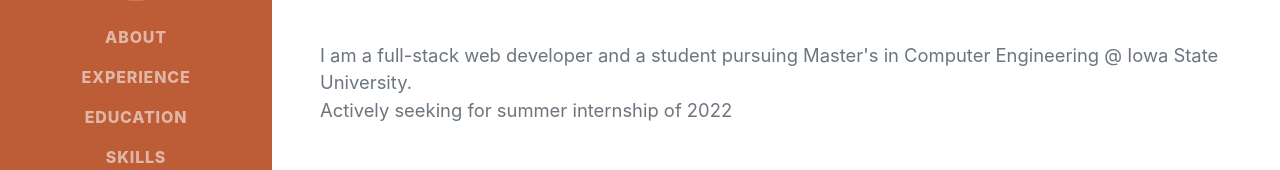
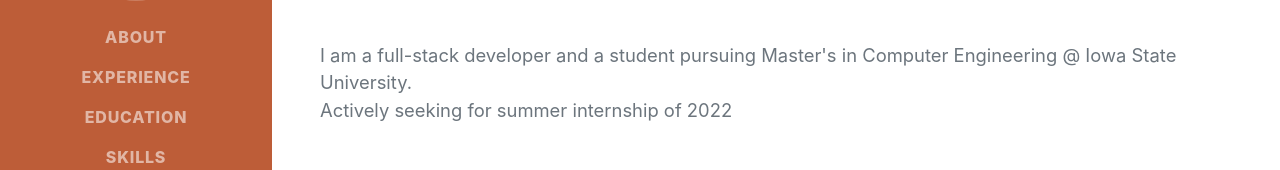
Before and after one commit to lohithreddyk/Resume, a plain HTML site: page index.html in a window 1280 px wide. Shown: the part 355-525 px from the top of the page. Drawn offline with nearby package versions, Linux system fonts and the light colour scheme; a web font is replaced by a local one.

Commit message:
Update index.html

```diff
--- a/index.html
+++ b/index.html
@@ -46,7 +46,7 @@
                     <div class="subheading mb-5">
                         <a href="mailto:lohith566@gmail.com">lohith566@gmail.com</a>
                     </div>
-                    <p class="lead mb-5">I am a full-stack web developer and a student pursuing Master's in Computer Engineering @ Iowa State University.
+                    <p class="lead mb-5">I am a full-stack developer and a student pursuing Master's in Computer Engineering @ Iowa State University.
                     <br>Actively seeking for summer internship of 2022 </p>
                     <div class="social-icons">
                         <a class="social-icon" href="https://www.linkedin.com/in/lohith-reddy-kalluru-72521610b?lipi=urn%3Ali%3Apage%3Ad_flagship3_profile_view_base_contact_details%3BKN9EzWbfQiCAOjvdlkPVew%3D%3D"><i class="fab fa-linkedin-in"></i></a>
```
